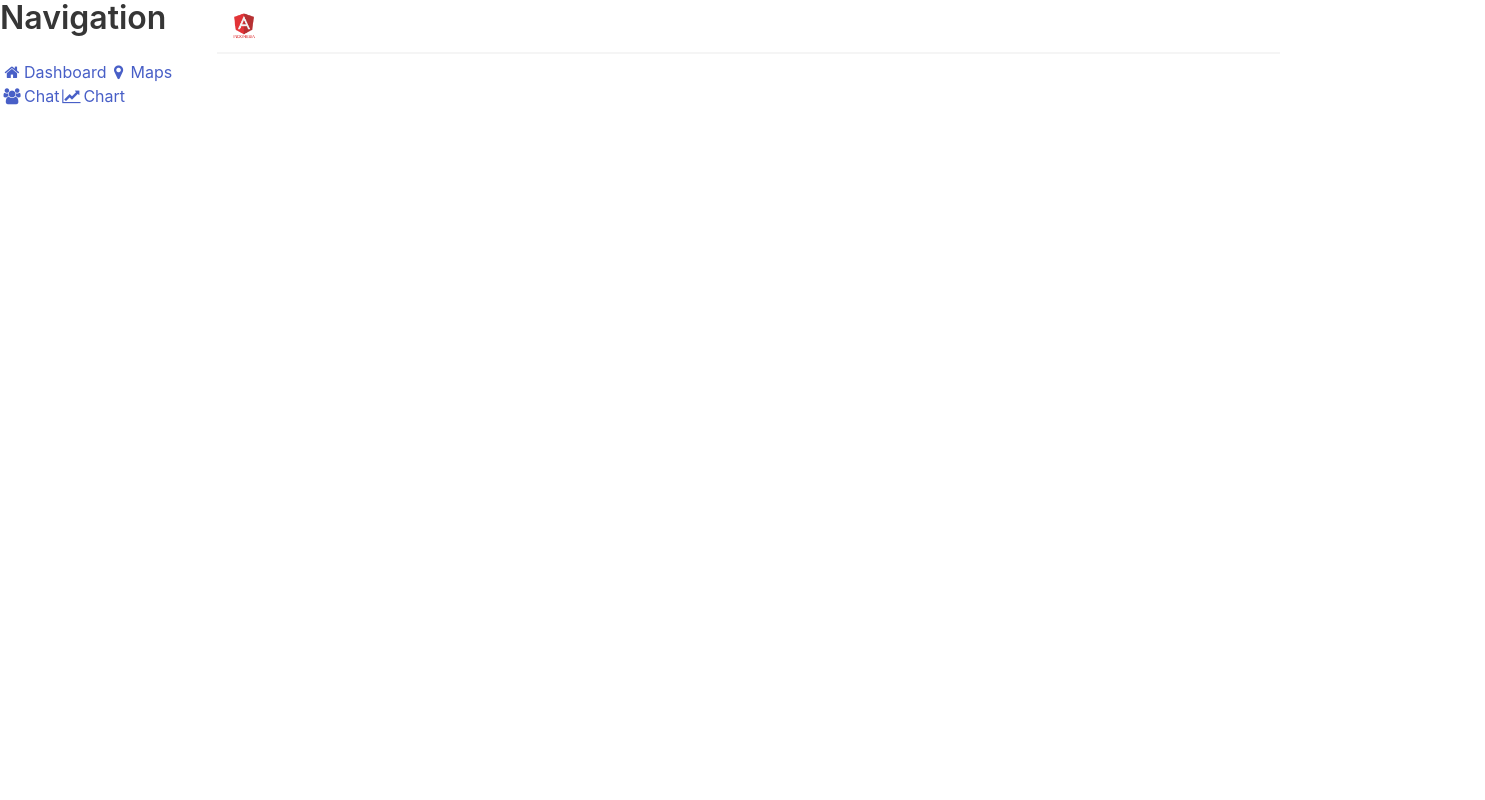
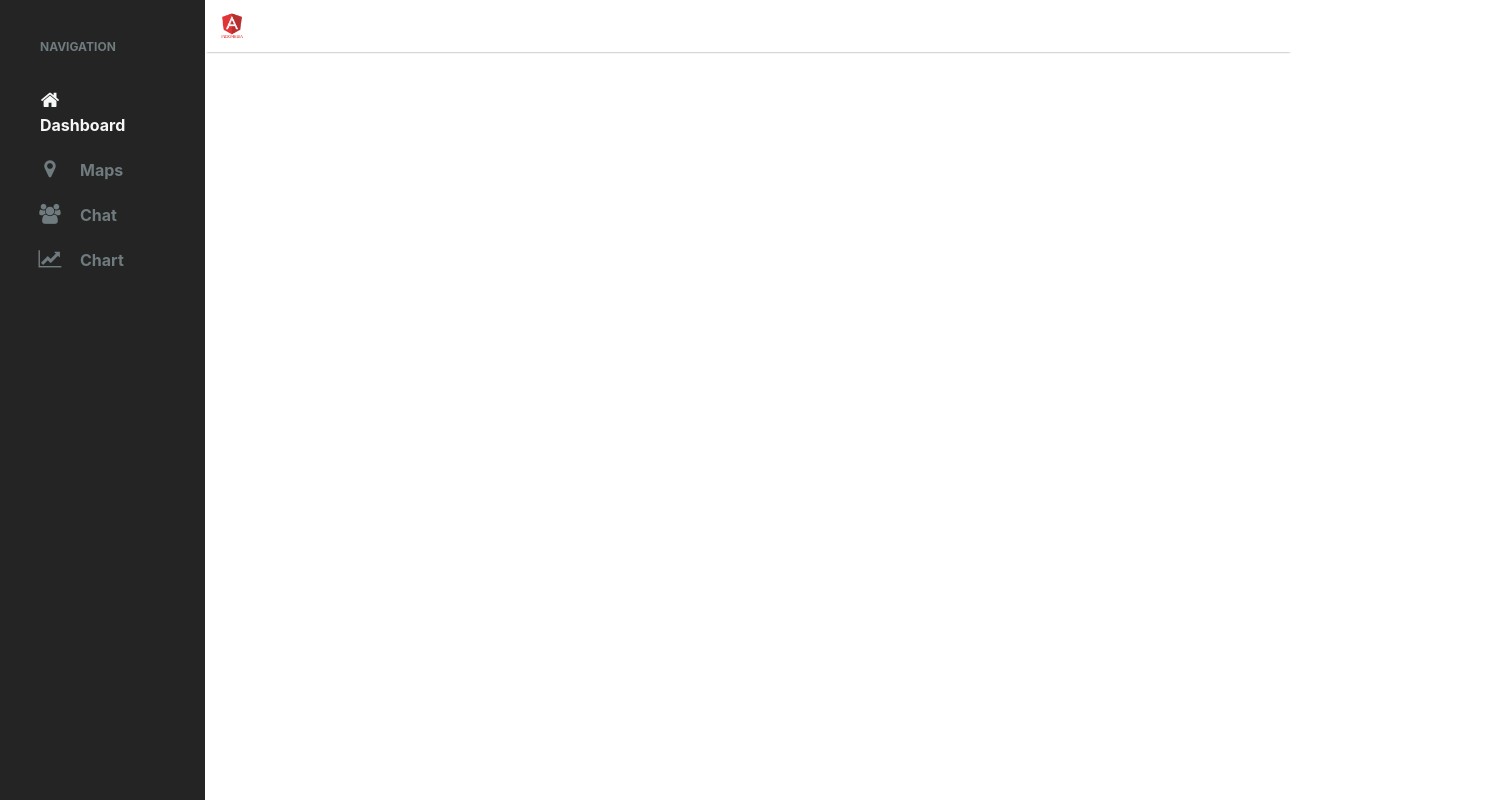
Before and after one commit to angular-indonesia/starter-angular-loopback-bulma, an Angular app: page /home in a window 1280 px wide. Shown: the top 800 px of the page, 1485 px wide, since content can reach past the window. Built offline with nearby package versions, Linux system fonts and the light colour scheme.

Commit message:
add home style

```diff
--- a/src/app/home-page/home-page.component.scss
+++ b/src/app/home-page/home-page.component.scss
@@ -0,0 +1,57 @@
+.has-shadow {
+    box-shadow: 0 2px 2px -2px gray;
+}
+.aside {
+  background-color: #242424;
+  position: overlay;
+  overflow: auto;
+}
+.aside .menu {
+  padding: 40px;
+  color: #6F7B7E;
+}
+.aside .title {
+  color: #6F7B7E;
+  font-size: 12px;
+  font-weight: bold;
+  text-transform: uppercase;
+}
+.aside .menu .item {
+  display: block;
+  padding: 10px 0;
+}
+.aside .menu .item.active {
+  color: #F6F7F7;
+}
+.aside .menu .icon {
+  font-size: 20px;
+  padding-left: 10px;
+  padding-right: 30px;
+}
+.aside .menu .icon:hover {
+  color: #F6F7F7;
+}
+.aside .menu .item {
+  color: #6F7B7E;
+}
+.aside .menu .item:hover {
+  color: #F6F7F7;
+}
+.aside .menu .name {
+  font-size: 16px;
+  font-weight: bold;
+}
+.content {
+  display: block;
+  background-color: #fff;
+  padding: 0px;
+  width: 100vmax;
+  height: 100vmax;
+  overflow: auto;
+}
+.mainside {
+  background-color:d3d6db;
+  padding-left: 0;
+  padding-right: 0;
+  padding-bottom: 0;
+}
```
